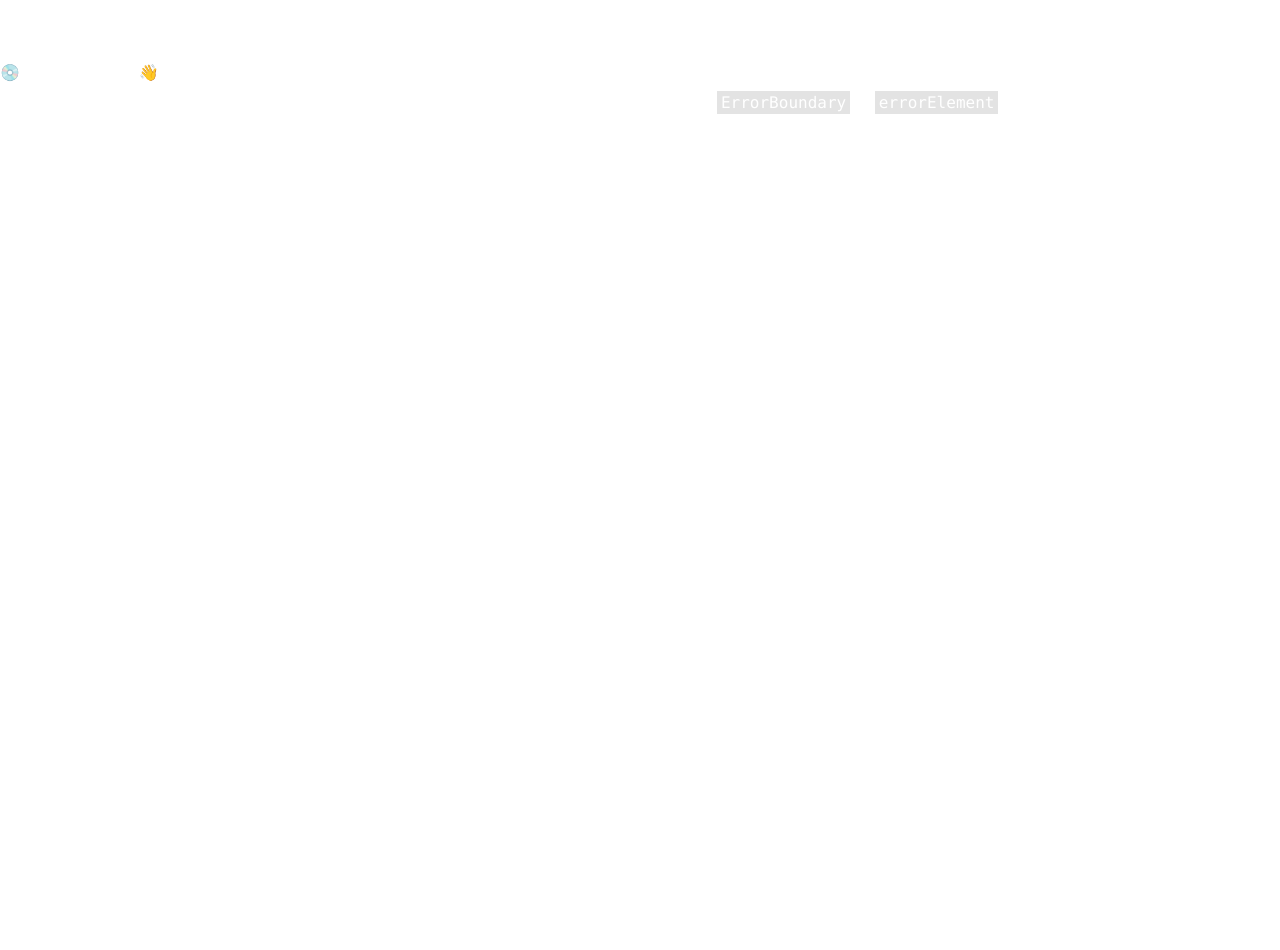
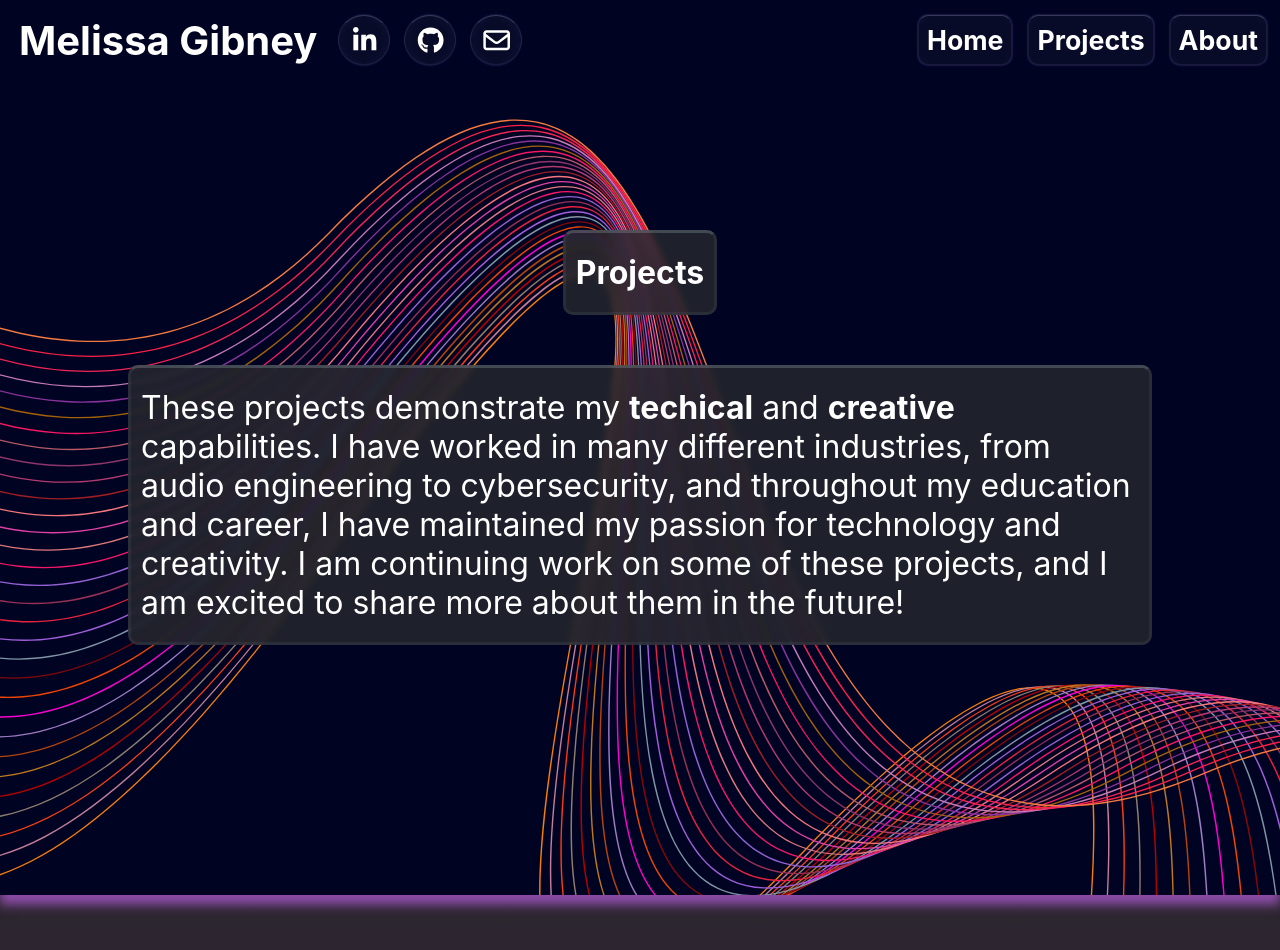
Before and after one commit to Melissa-Gibney/Melissa-Gibney-Portfolio-Website, a React (Vite) app in the folder portfolio-website/: page /projects in a window 1280 px wide. Before the commit this address had no page. Shown: the top 950 px of the page. Before the commit the page ends 800 px from the top, so only its background shows below. Built offline with nearby package versions, Linux system fonts and the light colour scheme.

Commit message:
Added Project page back in
Adding the project page back into the site.

```diff
--- a/portfolio-website/src/Pages/Projects.tsx
+++ b/portfolio-website/src/Pages/Projects.tsx
@@ -1,54 +1,54 @@
-// import './Page.css';
-// import Header from '../Components/General/Header';
-// import Footer from '../Components/General/Footer';
-// // import Background from '../Components/General/Background.js';
-// import List from '../Components/General/List';
-// import RoboticDrumMachineCard from '../Components/Project_Cards/RoboticDrumMachineCard';
-// import PicoCTFCapstoneProjectCard from '../Components/Project_Cards/PicoCTFCapstoneProjectCard';
-// import AICharacterChatbotCard from '../Components/Project_Cards/AICharacterChatbotCard';
-// import FluteSynthesizerCard from '../Components/Project_Cards/FluteSynthesizerCard';
-// import CharacterCreatorCard from '../Components/Project_Cards/CharacterCreatorCard';
-// import GiantEagleAccessibilityDesignCard from '../Components/Project_Cards/GiantEagleAccessibilityDesignCard';
-// import BumbleMeetCard from '../Components/Project_Cards/BumbleMeetCard';
-// // import { Canvas } from '@react-three/fiber';
+import './Page.css';
+import Header from '../Components/General/Header';
+import Footer from '../Components/General/Footer';
+// import Background from '../Components/General/Background.js';
+import List from '../Components/General/List';
+import RoboticDrumMachineCard from '../Components/Project_Cards/RoboticDrumMachineCard';
+import PicoCTFCapstoneProjectCard from '../Components/Project_Cards/PicoCTFCapstoneProjectCard';
+import AICharacterChatbotCard from '../Components/Project_Cards/AICharacterChatbotCard';
+import FluteSynthesizerCard from '../Components/Project_Cards/FluteSynthesizerCard';
+import CharacterCreatorCard from '../Components/Project_Cards/CharacterCreatorCard';
+import GiantEagleAccessibilityDesignCard from '../Components/Project_Cards/GiantEagleAccessibilityDesignCard';
+import BumbleMeetCard from '../Components/Project_Cards/BumbleMeetCard';
+// import { Canvas } from '@react-three/fiber';
 
-// import '../Scripts/MouseTracking.ts'
+import '../Scripts/MouseTracking.ts'
 
-// function Projects() {
-//     return (
-//         <div className='PageContainer'>
-//             <div className='HeroContainer'>
-//                 <Header pageName={'Project'}/>
-//                 <div className='Section' style={{ width: "fit-content", justifyItems: "center", marginTop: "150px", marginBottom: "50px", marginInline: "10%"}}>
-//                     <p style={{fontSize: "2em", textAlign: "center"}}>
-//                         <b>Projects</b>
-//                     </p>
-//                 </div>
-//                 <div className='Section' style={{ justifyItems: "center", marginTop: "50px", marginBottom: "250px", marginInline: "10%"}}>
-//                     <p style={{fontSize: "2em"}}>
-//                         These projects demonstrate my <b>techical</b> and <b>creative</b> capabilities.
-//                         I have worked in many different industries, from audio engineering to cybersecurity, and throughout my education and career, I have maintained my passion for technology and creativity.
-//                         I am continuing work on some of these projects, and I am excited to share more about them in the future!
-//                     </p>
-//                 </div>
-//             </div>
-//             <div className="PageBody">
-//                 <div className='Contents'>
-//                     <List title = "">
-//                         <PicoCTFCapstoneProjectCard/>
-//                         <CharacterCreatorCard/>
-//                         <AICharacterChatbotCard/>
-//                         <FluteSynthesizerCard/>
-//                         <RoboticDrumMachineCard/>
-//                         <GiantEagleAccessibilityDesignCard/>
-//                         <BumbleMeetCard/>
-//                     </List>
-//                     <div style={{width: "100%", height: "100px", content: ""}}/>
-//                 </div>
-//             </div>
-//             <Footer pageName={'Project'}/>
-//         </div>
-//     );
-// }
+function Projects() {
+    return (
+        <div className='PageContainer'>
+            <div className='HeroContainer'>
+                <Header pageName={'Project'}/>
+                <div className='Section' style={{ width: "fit-content", justifyItems: "center", marginTop: "150px", marginBottom: "50px", marginInline: "10%"}}>
+                    <p style={{fontSize: "2em", textAlign: "center"}}>
+                        <b>Projects</b>
+                    </p>
+                </div>
+                <div className='Section' style={{ justifyItems: "center", marginTop: "50px", marginBottom: "250px", marginInline: "10%"}}>
+                    <p style={{fontSize: "2em"}}>
+                        These projects demonstrate my <b>techical</b> and <b>creative</b> capabilities.
+                        I have worked in many different industries, from audio engineering to cybersecurity, and throughout my education and career, I have maintained my passion for technology and creativity.
+                        I am continuing work on some of these projects, and I am excited to share more about them in the future!
+                    </p>
+                </div>
+            </div>
+            <div className="PageBody">
+                <div className='Contents'>
+                    <List title = "">
+                        <PicoCTFCapstoneProjectCard/>
+                        <CharacterCreatorCard/>
+                        <AICharacterChatbotCard/>
+                        <FluteSynthesizerCard/>
+                        <RoboticDrumMachineCard/>
+                        <GiantEagleAccessibilityDesignCard/>
+                        <BumbleMeetCard/>
+                    </List>
+                    <div style={{width: "100%", height: "100px", content: ""}}/>
+                </div>
+            </div>
+            <Footer pageName={'Project'}/>
+        </div>
+    );
+}
 
-// export default Projects;
+export default Projects;
```
Also changed, not shown: portfolio-website/src/App.tsx (+5 -5 lines).
